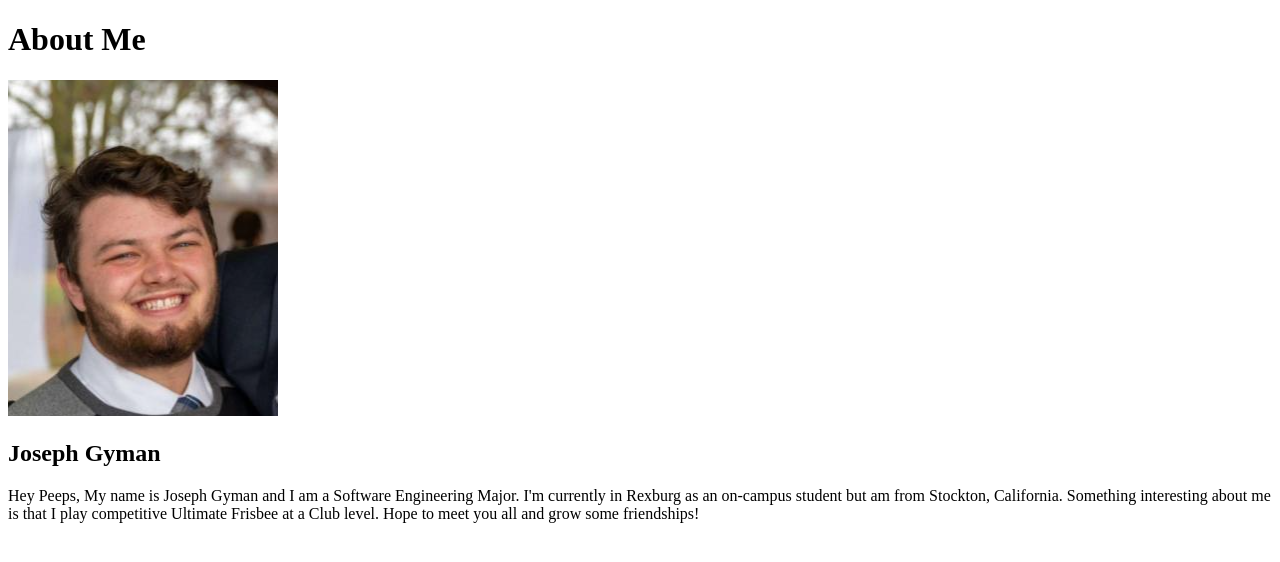
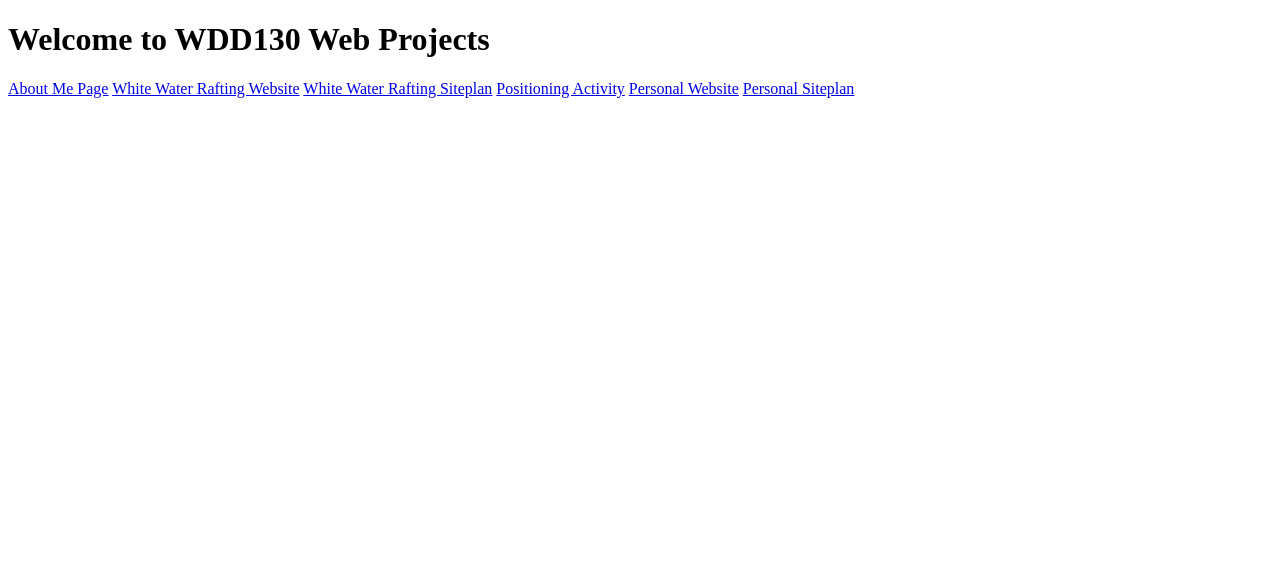
Before and after one commit to RunningGriffin/html, a plain HTML site: page index.html in a window 1280 px wide. Drawn offline with Linux system fonts and the light colour scheme.

Commit message:
Added the home page

```diff
--- a/index.html
+++ b/index.html
@@ -4,17 +4,17 @@
     <meta charset="UTF-8">
     <meta http-equiv="X-UA-Compatible" content="IE=edge">
     <meta name="viewport" content="width=device-width, initial-scale=1.0">
-    <title>All About Me</title>
+    <title>WDD130 Home Page</title>
 </head>
 <body>
-    <h1>About Me</h1>
-        <img src="images\me.PNG"
-            alt="Picture of Me"
-        />
-    <h2>Joseph Gyman</h2>
-    <p>Hey Peeps, My name is Joseph Gyman and I am a Software Engineering Major. I'm
-    currently in Rexburg as an on-campus student but am from Stockton, California.
-    Something interesting about me is that I play competitive Ultimate Frisbee at a Club
-    level. Hope to meet you all and grow some friendships!</p>
+    <h1>Welcome to WDD130 Web Projects</h1>
+    <nav>
+    <a href="aboutme/index.html">About Me Page</a>
+    <a href="wwr/index.html">White Water Rafting Website</a>
+    <a href="wwr/site-plan-rafting.html">White Water Rafting Siteplan</a>
+    <a href="positioning.html">Positioning Activity</a>
+    <a href="#">Personal Website</a>
+    <a href="#">Personal Siteplan</a>
+    </nav>
 </body>
 </html>
```
Also changed, not shown: aboutme/index.html (added, +20 -0 lines).
